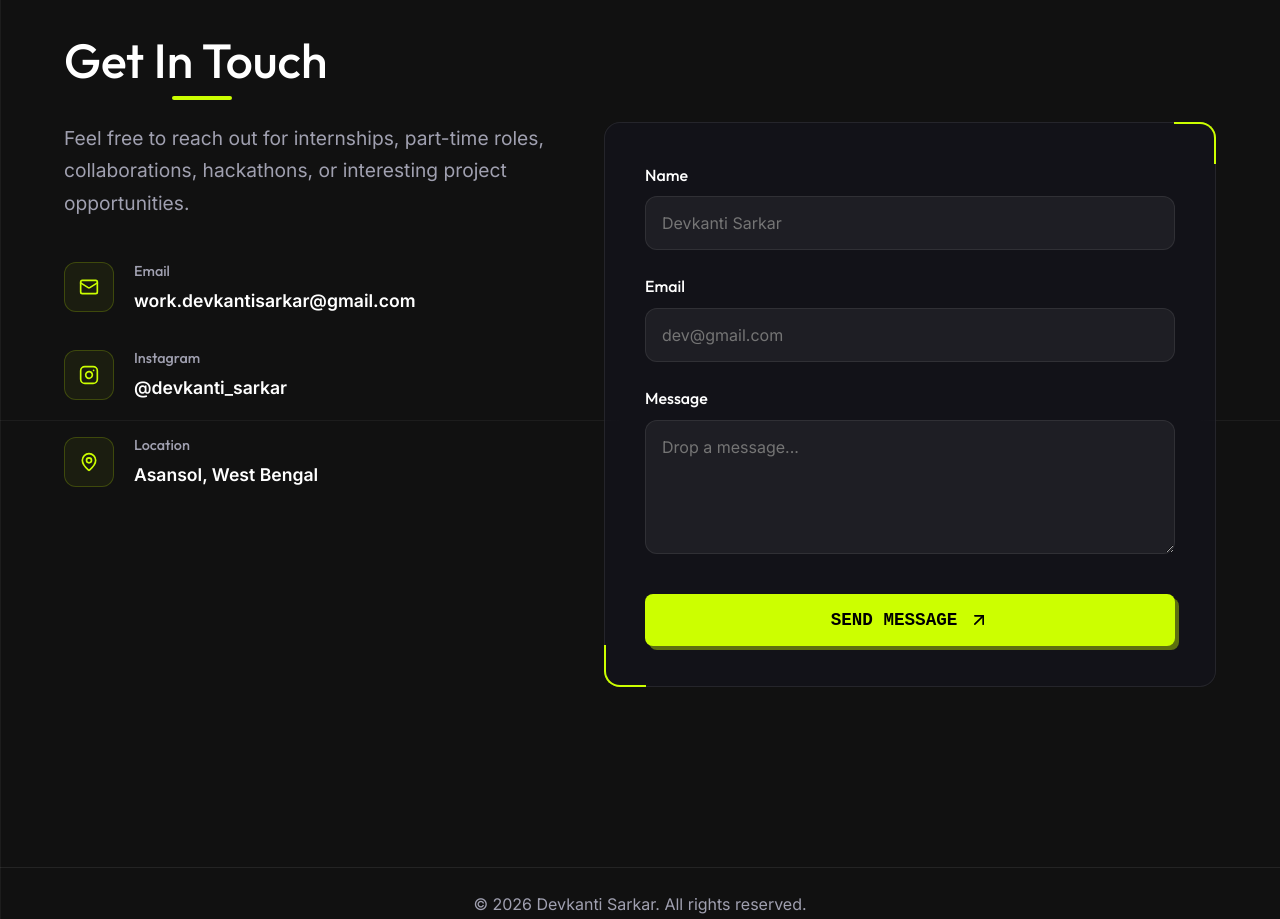
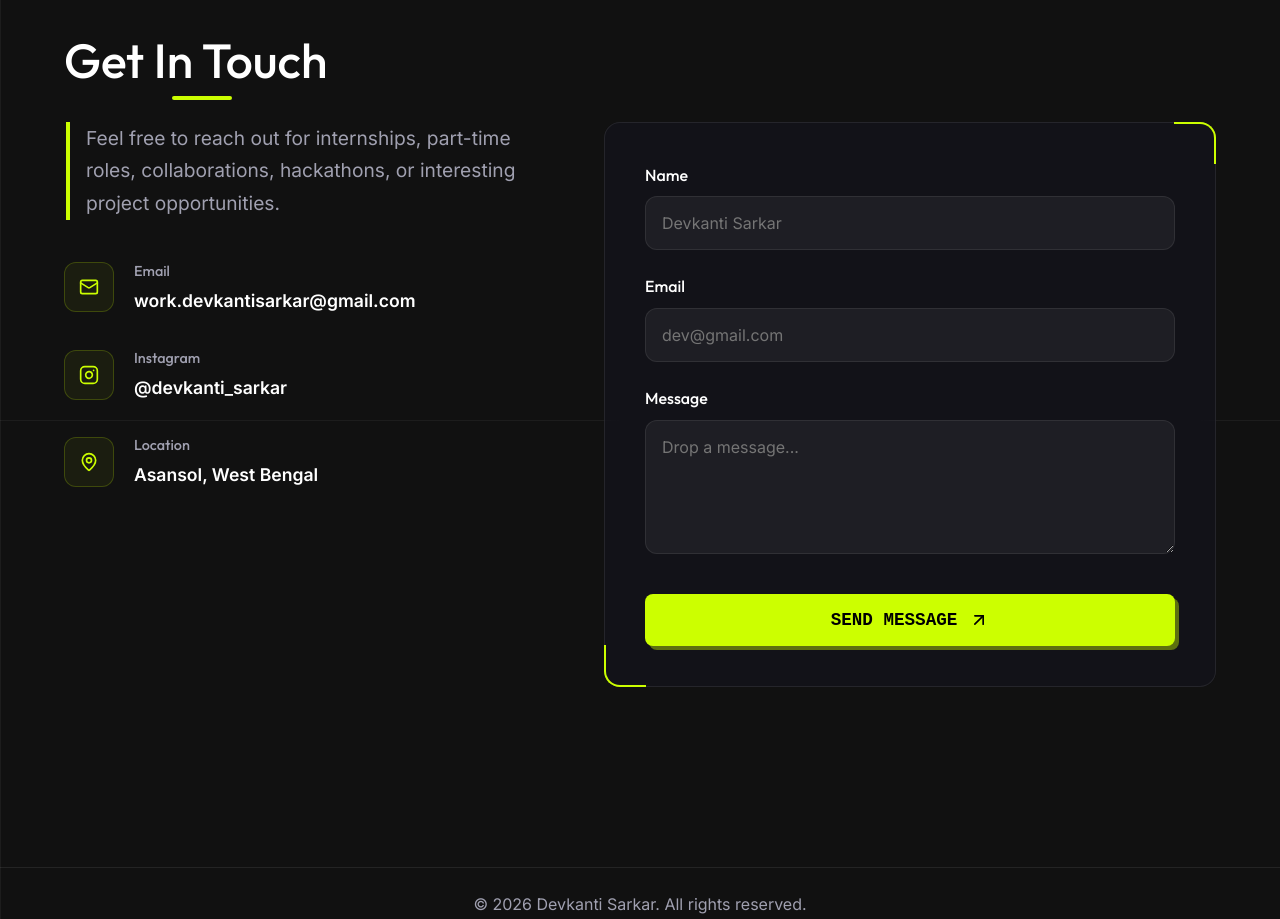
Before and after one commit to Devkanti/Devkanti_portfolio, a React (Vite) app: page / in a window 1280 px wide. Shown: the part 4380-5299 px from the top of the page. Built offline with nearby package versions, Linux system fonts and the light colour scheme.

Commit message:
updated ui

```diff
--- a/src/components/Contact.css
+++ b/src/components/Contact.css
@@ -32,6 +32,11 @@
   font-size: 1.15rem;
   line-height: 1.7;
   margin-bottom: 40px;
+
+  /* UPDATED WITH YOUR EXACT PORTFOLIO ACCENT COLOR */
+  border-left: 4px solid var(--accent-color);
+  padding-left: 16px;
+  margin-left: 2px;
 }
 
 .contact-details {
```
